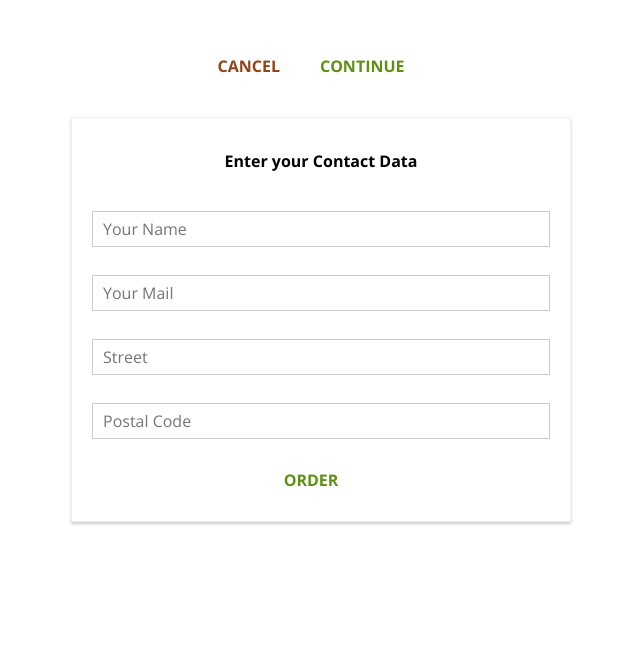
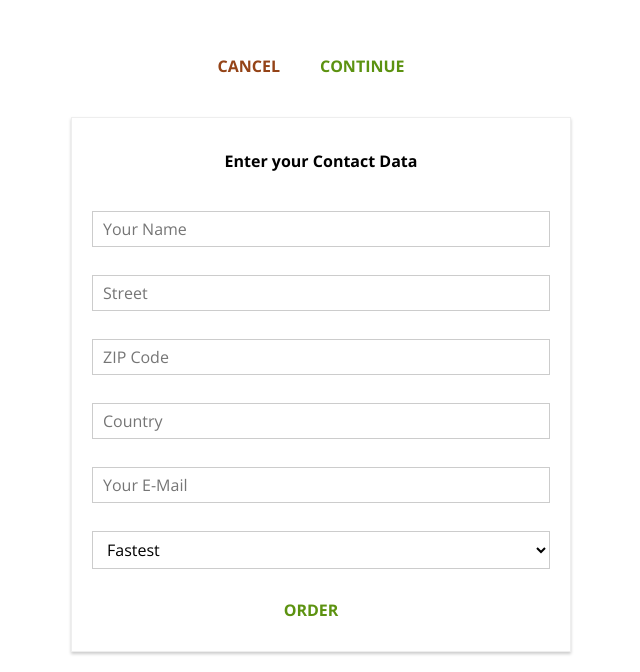
Before and after one commit to chrislacey89/BurgerBuilder, a React (Create React App) app: page /checkout/contact-data in a window 1280 px wide. Shown: the part 701-1373 px from the top of the page, without its empty margins (319-959 px from the left). Before the commit the page ends 1243 px from the top, so only its background shows below. Built offline with nearby package versions, Linux system fonts and the light colour scheme; the HTML template or start-up script is replaced by a standard one.

Commit message:
added form submit& user input

```diff
--- a/src/components/UI/Input/Input/Input.js
+++ b/src/components/UI/Input/Input/Input.js
@@ -5,15 +5,51 @@
 const input = props => {
   let inputElement = null;
 
-  switch (props.inputtype) {
+  switch (props.elementType) {
     case "input":
-      inputElement = <input className={classes.InputElement} {...props} />;
+      inputElement = (
+        <input
+          className={classes.InputElement}
+          {...props.elementConfig}
+          value={props.value}
+          onChange={props.changed}
+        />
+      );
       break;
     case "textarea":
-      inputElement = <textarea className={classes.InputElement} {...props} />;
+      inputElement = (
+        <textarea
+          className={classes.InputElement}
+          {...props.elementConfig}
+          value={props.value}
+          onChange={props.changed}
+        />
+      );
+      break;
+    case "select":
+      inputElement = (
+        <select
+          className={classes.InputElement}
+          value={props.value}
+          onChange={props.changed}
+        >
+          {props.elementConfig.options.map(option => (
+            <option key={option.value} value={option.value}>
+              {option.displayValue}
+            </option>
+          ))}
+        </select>
+      );
       break;
     default:
-      inputElement = <input className={classes.InputElement} {...props} />;
+      inputElement = (
+        <input
+          className={classes.InputElement}
+          {...props.elementConfig}
+          value={props.value}
+          onChange={props.changed}
+        />
+      );
   }
 
   return (
--- a/src/containers/ContactData/ContactData/ContactData.js
+++ b/src/containers/ContactData/ContactData/ContactData.js
@@ -8,11 +8,57 @@
 
 class ContactData extends Component {
   state = {
-    name: "",
-    email: "",
-    address: {
-      street: "",
-      postalCode: ""
+    orderForm: {
+      name: {
+        elementType: "input",
+        elementConfig: {
+          type: "text",
+          placeholder: "Your Name"
+        },
+        value: ""
+      },
+      street: {
+        elementType: "input",
+        elementConfig: {
+          type: "text",
+          placeholder: "Street"
+        },
+        value: ""
+      },
+      zipCode: {
+        elementType: "input",
+        elementConfig: {
+          type: "text",
+          placeholder: "ZIP Code"
+        },
+        value: ""
+      },
+      country: {
+        elementType: "input",
+        elementConfig: {
+          type: "text",
+          placeholder: "Country"
+        },
+        value: ""
+      },
+      email: {
+        elementType: "input",
+        elementConfig: {
+          type: "email",
+          placeholder: "Your E-Mail"
+        },
+        value: ""
+      },
+      deliveryMethod: {
+        elementType: "select",
+        elementConfig: {
+          options: [
+            { value: "fastest", displayValue: "Fastest" },
+            { value: "cheapest", displayValue: "Cheapest" }
+          ]
+        },
+        value: ""
+      }
     },
     loading: false
   };
@@ -20,19 +66,16 @@
   orderHandler = event => {
     event.preventDefault();
     this.setState({ loading: true });
+    const formData = {};
+    for (let formElementIdentifier in this.state.orderForm) {
+      formData[formElementIdentifier] = this.state.orderForm[
+        formElementIdentifier
+      ].value;
+    }
     const order = {
       ingredients: this.props.ingredients,
       price: this.props.price,
-      customer: {
-        name: "Max Schwarzmüller",
-        address: {
-          street: "Teststreet 1",
-          zipCode: "41351",
-          country: "Germany"
-        },
-        email: "test@test.com"
-      },
-      deliveryMethod: "fastest"
+      orderData: formData
     };
     axios
       .post("/orders.json", order)
@@ -45,36 +88,40 @@
       });
   };
 
+  inputChangedHandler = (event, inputIdentifier) => {
+    const updatedOrderForm = {
+      //clones the state so we don't point to the same object
+      ...this.state.orderForm
+    };
+    const updatedFormElement = {
+      //clones the other objects in this object
+      ...updatedOrderForm[inputIdentifier]
+    };
+    updatedFormElement.value = event.target.value;
+    updatedOrderForm[inputIdentifier] = updatedFormElement;
+    this.setState({ orderForm: updatedOrderForm });
+  };
+
   render() {
+    const formElementsArray = [];
+    for (let key in this.state.orderForm) {
+      formElementsArray.push({
+        id: key,
+        config: this.state.orderForm[key]
+      });
+    }
     let form = (
-      <form>
-        <Input
-          inputtype="input"
-          type="text"
-          name="name"
-          placeholder="Your Name"
-        />
-        <Input
-          inputtype="input"
-          type="email"
-          name="email"
-          placeholder="Your Mail"
-        />
-        <Input
-          inputtype="input"
-          type="text"
-          name="street"
-          placeholder="Street"
-        />
-        <Input
-          inputtype="input"
-          type="text"
-          name="postal"
-          placeholder="Postal Code"
-        />
-        <Button btnType="Success" clicked={this.orderHandler}>
-          ORDER
-        </Button>
+      <form onSubmit={this.orderHandler}>
+        {formElementsArray.map(formElement => (
+          <Input
+            key={formElement.id}
+            elementType={formElement.config.elementType}
+            elementConfig={formElement.config.elementConfig}
+            value={formElement.config.value}
+            changed={event => this.inputChangedHandler(event, formElement.id)}
+          />
+        ))}
+        <Button btnType="Success">ORDER</Button>
       </form>
     );
     if (this.state.loading) {
```
